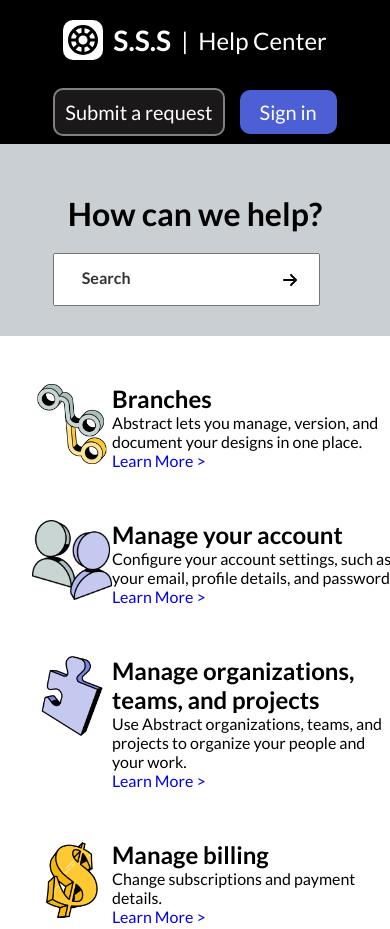
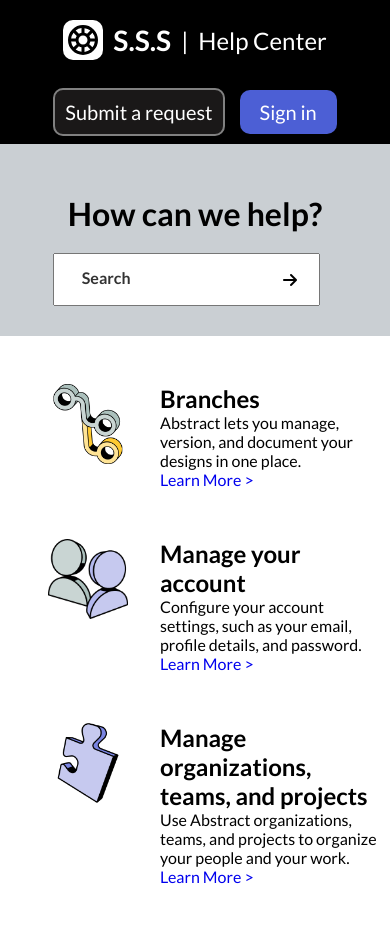
Before and after one commit to WadieBenabdouh/abstract-website, a plain HTML site: page index.html in a window 390 px wide. Shown: the top 929 px of the page. Drawn offline with Linux system fonts and the light colour scheme.

Commit message:
main tweaks

```diff
--- a/styles.css
+++ b/styles.css
@@ -125,10 +125,12 @@ form input::placeholder {
     /* outline: red solid 2px; */
     justify-content: space-between;
     margin: 20px 30px;
+    /* outline: red solid 2px; */
 }
 
 .perk-flash .desc {
-    width: 22em;
+    width: 20em;
+    /* outline: #000 solid 2px; */
 }
 
 .desc a {
@@ -245,9 +247,18 @@ footer {
         /* outline: red solid 2px; */
     }
 
+    .perk-flash > *{
+        margin-inline: 5px;
+    }
+
     .perk-flash {
         margin: 0;
         width: 23em;
+        justify-content: space-around;
+    }
+    .perk-flash .desc {
+        width: 14em;
+        /* outline: #000 solid 2px; */
     }
 
     /* FOOTER */
```
